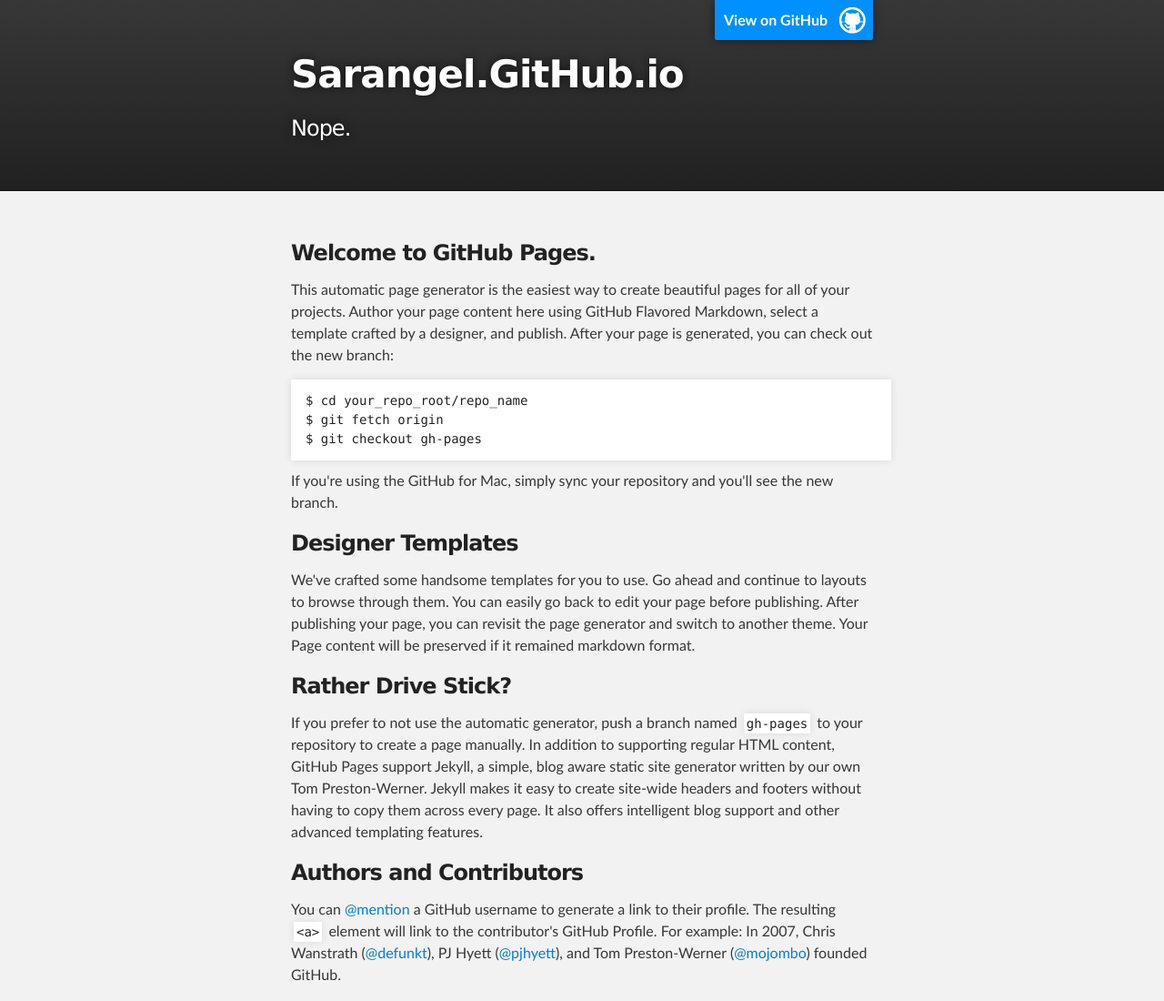
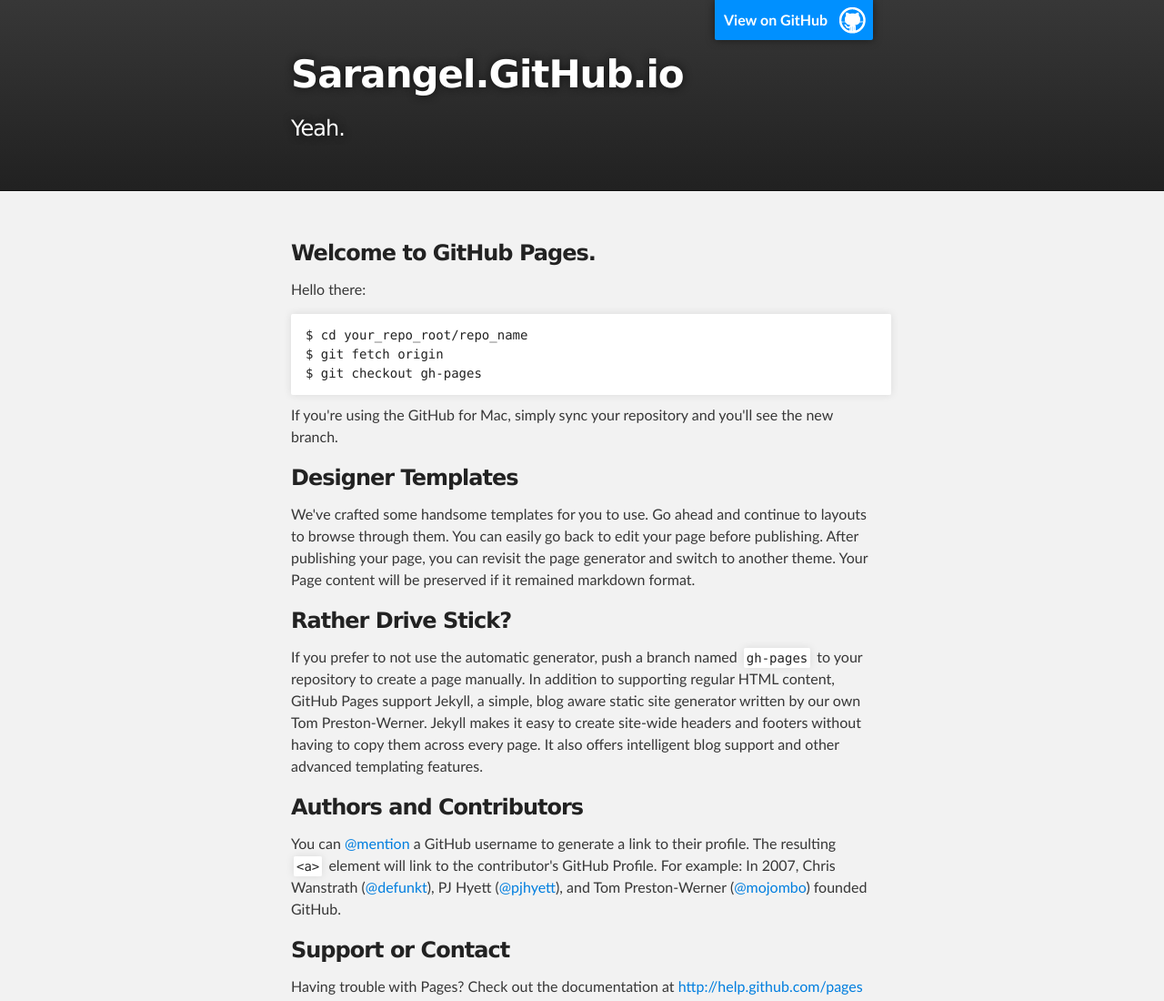
Before and after one commit to Sarangel/Sarangel.github.io, a plain HTML site: page index.html in a window 1280 px wide. Shown: the top 1100 px of the page at 91% size. Drawn offline with Linux system fonts and the light colour scheme.

Commit message:
Update index.html

```diff
--- a/index.html
+++ b/index.html
@@ -19,7 +19,7 @@
           <a id="forkme_banner" href="https://github.com/Sarangel">View on GitHub</a>
 
           <h1 id="project_title">Sarangel.GitHub.io</h1>
-          <h2 id="project_tagline">Nope.</h2>
+          <h2 id="project_tagline">Yeah.</h2>
 
         </header>
     </div>
@@ -28,9 +28,9 @@
     <div id="main_content_wrap" class="outer">
       <section id="main_content" class="inner">
         <h3>
-<a id="welcome-to-github-pages" class="anchor" href="#welcome-to-github-pages" aria-hidden="true"><span class="octicon octicon-link"></span></a>Welcome to GitHub Pages.</h3>
+<a id="Welcome to your worst nightmare" class="anchor" href="#welcome-to-github-pages" aria-hidden="true"><span class="octicon octicon-link"></span></a>Welcome to GitHub Pages.</h3>
 
-<p>This automatic page generator is the easiest way to create beautiful pages for all of your projects. Author your page content here using GitHub Flavored Markdown, select a template crafted by a designer, and publish. After your page is generated, you can check out the new branch:</p>
+<p>Hello there:</p>
 
 <pre><code>$ cd your_repo_root/repo_name
 $ git fetch origin
```
